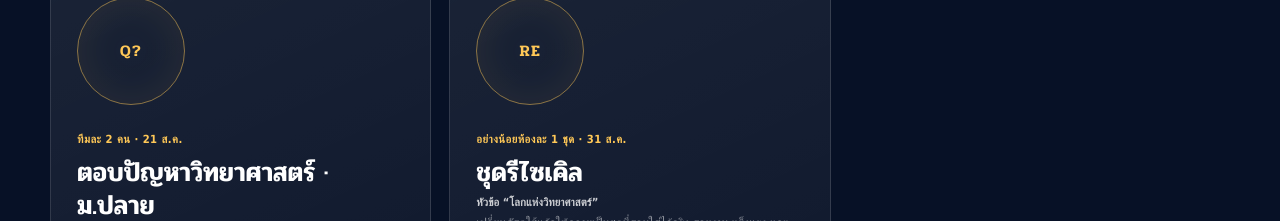
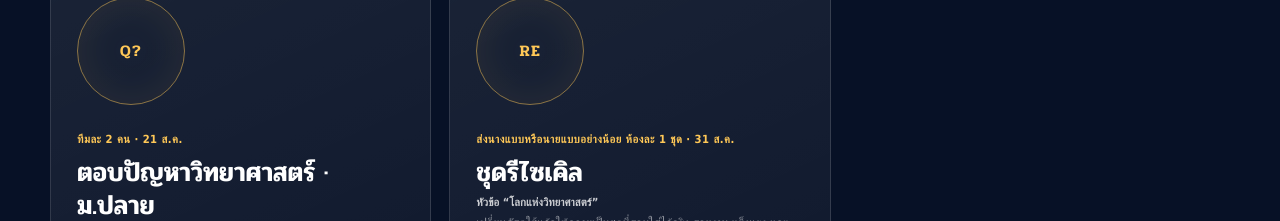
Before and after one commit to panyasitta/science-week-2569, a Next.js app: page / in a window 1280 px wide. Shown: the part 4100-4321 px from the top of the page. Built offline with nearby package versions, Linux system fonts and the light colour scheme.

Commit message:
Clarify recycled costume participation details

```diff
--- a/app/competitions.ts
+++ b/app/competitions.ts
@@ -31,6 +31,8 @@ export type Competition = {
   time: string;
   place: string;
   team: string;
+  teamLabel?: string;
+  summaryLevel?: string;
   form: string;
   deadline?: string;
   accent: "cyan" | "violet" | "gold" | "coral";
@@ -403,8 +405,9 @@ export const competitions: Competition[] = [
     id: "recycled-costume",
     order: 11,
     level: "all",
-    levelLabel: "กิจกรรมรวมทุกระดับชั้น",
+    levelLabel: "รวมทุกระดับชั้น (เข้าร่วมตามสมัครใจ)",
     levelShort: "ทุกระดับชั้น",
+    summaryLevel: "รวมทุกระดับชั้น (เข้าร่วมตามสมัครใจ)",
     title: "การประกวดชุดรีไซเคิลเพื่อการอนุรักษ์สิ่งแวดล้อม",
     shortTitle: "ชุดรีไซเคิล",
     subtitle: "หัวข้อ “โลกแห่งวิทยาศาสตร์”",
@@ -414,14 +417,15 @@ export const competitions: Competition[] = [
     sortDate: "2026-08-31T12:30:00+07:00",
     time: "12.30 น.",
     place: "ห้องประชุมปัญญาภิรมย์",
-    team: "อย่างน้อยห้องละ 1 ชุด",
+    team: "ส่งนางแบบหรือนายแบบอย่างน้อย ห้องละ 1 ชุด",
+    teamLabel: "จำนวนผลงาน",
     form: "https://docs.google.com/forms/d/e/1FAIpQLSfUMi-kO0PQI4kGsIJjHPeSlaABfnWBil-HIH2HFYDLBW8MEg/viewform?usp=preview",
     deadline: "10 สิงหาคม 2569",
     accent: "gold",
     glyph: "RE",
     tags: ["รีไซเคิล", "สิ่งแวดล้อม", "แฟชั่น", "ทุกระดับชั้น"],
     sections: [
-      { title: "การรับสมัครและคุณสมบัติ", items: ["เป็นกิจกรรมรวมทุกระดับชั้น ส่งนางแบบหรือนายแบบอย่างน้อยห้องละ 1 ชุด", "รับสมัคร 27 กรกฎาคม–10 สิงหาคม 2569 ที่ครูนันทิกานต์ เดียวเจริญ", "ชุดต้องทำจากวัสดุที่ผ่านการใช้งานแล้วทุกชิ้น", "ห้ามพ่นสี ทาสี หรือเพนต์สี และห้ามใช้ถุงดำ"] },
+      { title: "การรับสมัครและคุณสมบัติ", items: ["รวมทุกระดับชั้น (เข้าร่วมตามสมัครใจ)", "ส่งนางแบบหรือนายแบบอย่างน้อย ห้องละ 1 ชุด", "รับสมัคร 27 กรกฎาคม–10 สิงหาคม 2569 ที่ครูนันทิกานต์ เดียวเจริญ", "ชุดต้องทำจากวัสดุที่ผ่านการใช้งานแล้วทุกชิ้น", "ห้ามพ่นสี ทาสี หรือเพนต์สี และห้ามใช้ถุงดำ"] },
       { title: "บทพูด 5 หัวข้อ", items: ["ชื่อชุด ชื่อผู้สวมใส่ และห้อง", "วัสดุที่ใช้ทำชุดมีกี่ชนิด และมีอะไรบ้าง", "แรงบันดาลใจในการทำชุด", "ชุดเกี่ยวข้องกับวิทยาศาสตร์อย่างไร", "ชุดรีไซเคิลมีประโยชน์อย่างไร", "ส่งบทพูดก่อนวันที่ 20 สิงหาคม 2569"] },
       { title: "วันนำเสนอ", items: ["ผู้สวมใส่เดินแบบและนำเสนอชุดในวันจันทร์ที่ 31 สิงหาคม 2569 เวลา 12.30 น.", "สถานที่ ห้องประชุมปัญญาภิรมย์"] },
       { title: "การตัดสิน", items: ["การนำเสนอครบถ้วน ถูกต้อง และน่าสนใจ", "ชุดสวมใส่เดินและเคลื่อนไหวได้จริง มีความคงทน", "พิจารณาชนิดของวัสดุใช้แล้วที่นำมาประดิษฐ์", "ผลงานมีความแปลกใหม่ สวยงาม และเกี่ยวข้องกับวิทยาศาสตร์"] },
--- a/app/globals.css
+++ b/app/globals.css
@@ -262,6 +262,7 @@ button, input { font: inherit; }
 .modal-level { margin: 0 0 10px; color: var(--accent); font-size: .7rem; font-weight: 700; letter-spacing: .04em; }.modal-header h2 { max-width: 760px; margin: 0; font: 600 clamp(2rem,4vw,3.6rem)/1.13 "Pridi",serif; letter-spacing: -.025em; }.modal-header div > p:last-child { margin: 12px 0 0; color: rgba(255,255,255,.55); }
 .modal-close { flex: 0 0 auto; width: 44px; height: 44px; border: 1px solid rgba(255,255,255,.25); border-radius: 50%; color: white; background: rgba(255,255,255,.05); font: 300 1.8rem/1 sans-serif; cursor: pointer; }
 .modal-summary { display: grid; grid-template-columns: repeat(4,1fr); background: white; border-bottom: 1px solid #ded6c9; }
+.modal-summary.has-level { grid-template-columns: repeat(5,1fr); }
 .modal-summary div { min-height: 92px; padding: 20px 24px; border-right: 1px solid #ded6c9; }.modal-summary div:last-child { border-right: 0; }.modal-summary span, .modal-summary strong { display:block; }.modal-summary span { color: #958873; font-size: .62rem; }.modal-summary strong { margin-top: 6px; font-size: .78rem; }
 .deadline-note { padding: 15px 64px; display: flex; align-items: center; gap: 14px; color: #7b530a; background: #fff0c7; border-bottom: 1px solid #e6cc8a; }.deadline-note span { font-size: .65rem; }.deadline-note strong { font-size: .82rem; }
 .modal-body { padding: 50px 64px 60px; display: grid; grid-template-columns: minmax(0,1fr) minmax(300px,.65fr); gap: 60px; }
@@ -342,7 +343,7 @@ footer { background: #050c1b; color: white; border-top: 1px solid rgba(255,255,2
   .modal-header { min-height: 210px; padding: 38px 24px 32px; }
   .modal-header h2 { font-size: 2rem; }
   .modal-close { width: 40px; height: 40px; }
-  .modal-summary { grid-template-columns: repeat(2,1fr); }
+  .modal-summary, .modal-summary.has-level { grid-template-columns: repeat(2,1fr); }
   .modal-summary div { min-height: 82px; padding: 16px; border-bottom: 1px solid #ded6c9; }
   .modal-summary div:nth-child(2n) { border-right: 0; }
   .deadline-note { padding: 13px 24px; }
--- a/app/page.tsx
+++ b/app/page.tsx
@@ -71,11 +71,12 @@ function RulesModal({ item, onClose }: { item: Competition; onClose: () => void
           <button ref={closeRef} className="modal-close" type="button" onClick={onClose} aria-label="ปิดรายละเอียดกติกา">×</button>
         </header>
 
-        <div className="modal-summary">
+        <div className={`modal-summary${item.summaryLevel ? " has-level" : ""}`}>
           <div><span>วันที่</span><strong>{item.date}</strong></div>
           <div><span>เวลา</span><strong>{item.time}</strong></div>
           <div><span>สถานที่</span><strong>{item.place}</strong></div>
-          <div><span>ผู้เข้าแข่งขัน</span><strong>{item.team}</strong></div>
+          {item.summaryLevel && <div><span>ระดับชั้น</span><strong>{item.summaryLevel}</strong></div>}
+          <div><span>{item.teamLabel ?? "ผู้เข้าแข่งขัน"}</span><strong>{item.team}</strong></div>
         </div>
 
         {item.deadline && (
```
